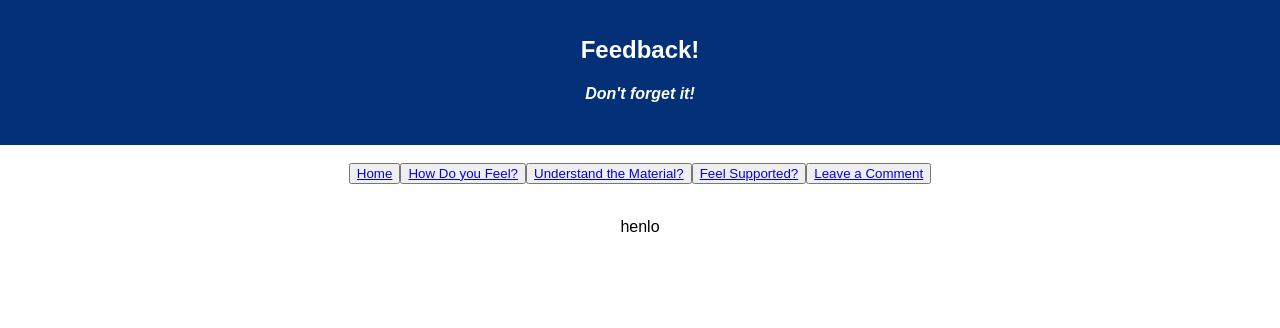
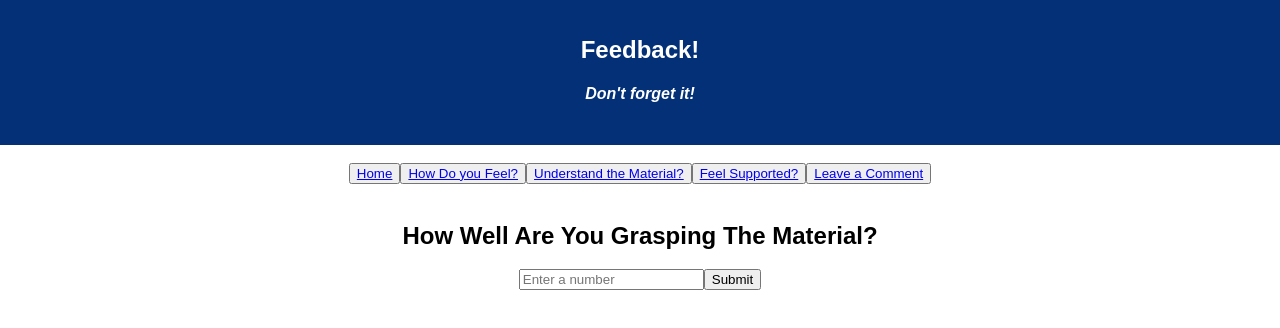
Before and after one commit to ChrisJo93/castor-feedback-loop, a React (Create React App) app: page /#/understanding in a window 1280 px wide. Shown: the top 328 px of the page. Built offline with nearby package versions, Linux system fonts and the light colour scheme.

Commit message:
understanding page has reducer, submiting moves to support page

```diff
--- a/src/Pages/Feeling/FeelingPage.js
+++ b/src/Pages/Feeling/FeelingPage.js
@@ -4,12 +4,6 @@ import { connect } from 'react-redux';
 class Feeling extends Component {
   state = {
     feels: '',
-  };
-
-  updateFeels = (event) => {
-    this.setState({
-      feels: event.target.value, //updates form to input data
-    });
   };
 
   submitFeels = (event) => {
@@ -20,11 +14,17 @@ class Feeling extends Component {
     this.props.history.push('/understanding'); //turns the page
   };
 
+  updateFeels = (event) => {
+    this.setState({
+      feels: event.target.value, //updates form to input data
+    });
+  };
+
   render() {
     return (
       <div>
         <header>
-          <h2>How Are you Feeling?</h2>
+          <h2>How Are You Feeling?</h2>
         </header>
         <div>
           <input
--- a/src/Pages/Understanding/UnderstandingPage.js
+++ b/src/Pages/Understanding/UnderstandingPage.js
@@ -2,10 +2,38 @@ import React, { Component } from 'react';
 import { connect } from 'react-redux';
 
 class UnderstandingPage extends Component {
+  state = {
+    under: '',
+  };
+
+  submitUnder = (event) => {
+    this.props.dispatch({ type: 'ADD_UNDER', payload: this.state.under });
+    this.setState({
+      under: '',
+    });
+    this.props.history.push('/support');
+  };
+
+  updateUnder = (event) =>
+    this.setState({
+      under: event.target.value,
+    });
+
   render() {
     return (
       <div>
-        <p>henlo</p>
+        <header>
+          <h2>How Well Are You Grasping The Material?</h2>
+        </header>
+        <div>
+          <input
+            type="number"
+            placeholder="Enter a number"
+            onChange={this.updateUnder}
+            value={this.state.under}
+          />
+          <button onClick={this.submitUnder}>Submit</button>
+        </div>
       </div>
     );
   }
--- a/src/index.js
+++ b/src/index.js
@@ -14,9 +14,18 @@ const feelsReducer = (state = [], action) => {
   }
 };
 
+const underReducer = (state = [], action) => {
+  if (action.type === 'ADD_UNDER') {
+    return [...state, action.payload];
+  } else {
+    return state;
+  }
+};
+
 const storeInstance = createStore(
   combineReducers({
     feelsReducer,
+    underReducer,
   })
 );
 
```
